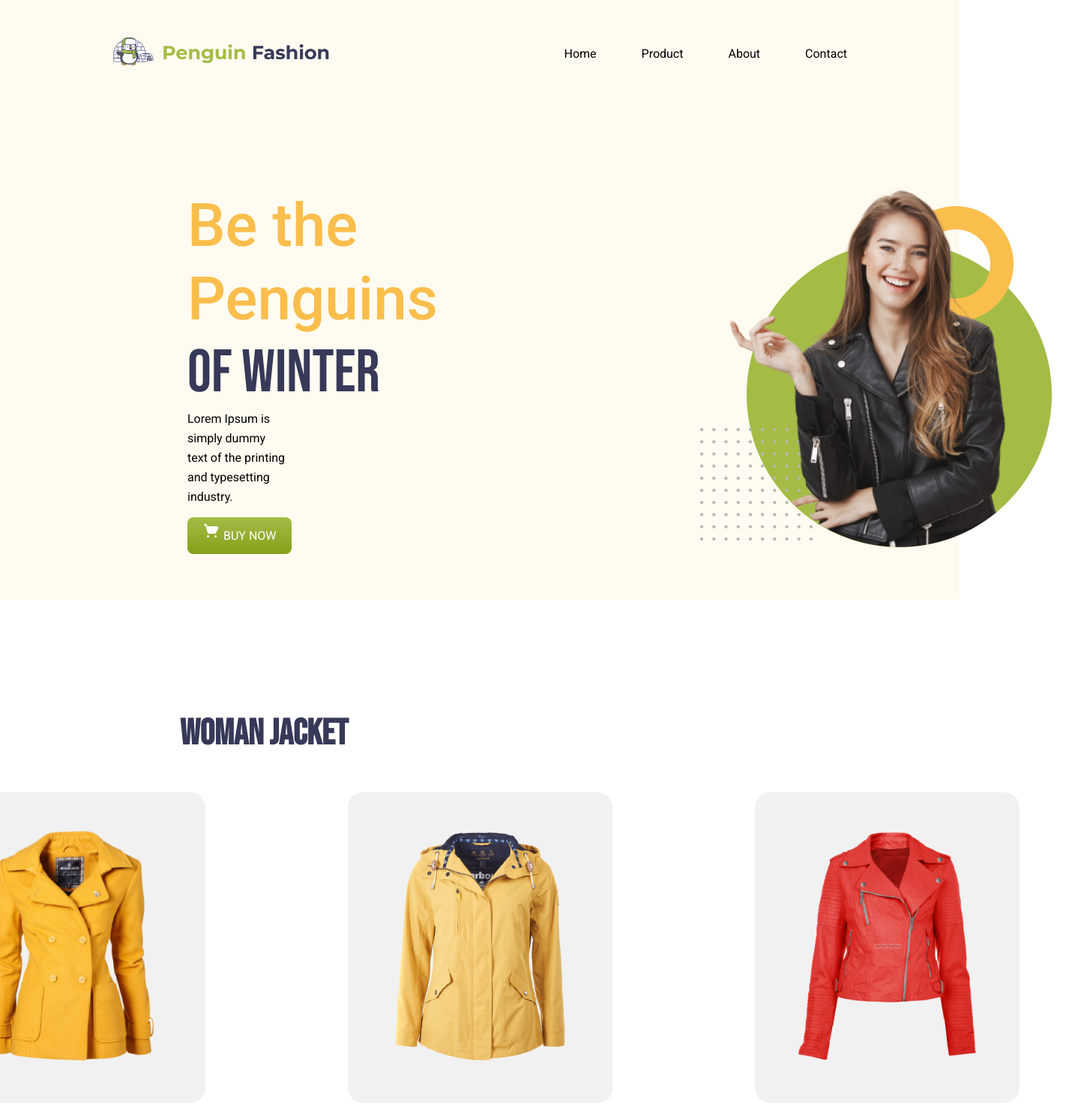
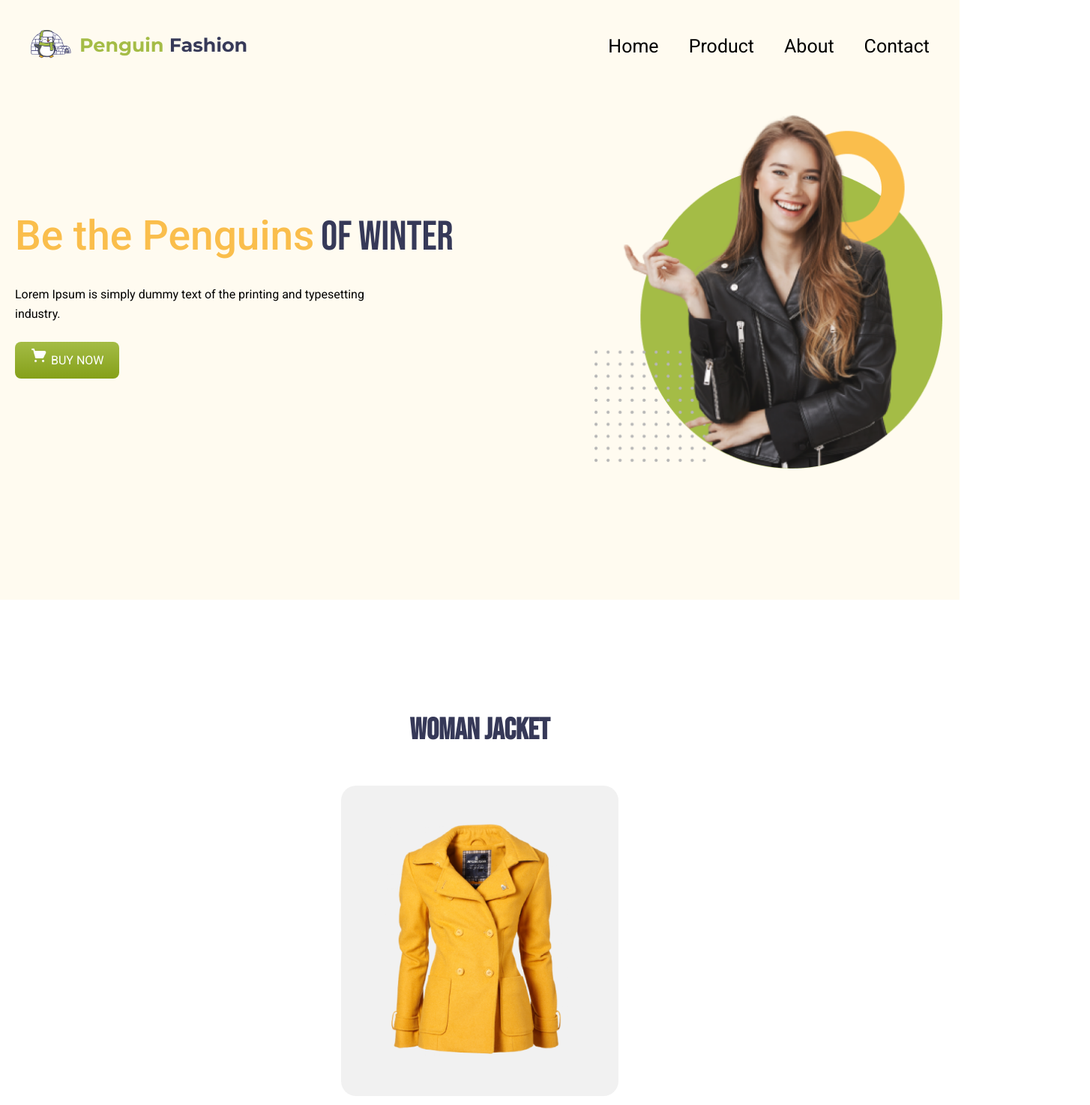
Before and after one commit to programming-hero10/Penguin-webstie, a plain HTML site: page index.html in a window 1280 px wide. Shown: the top 1474 px of the page at 75% size, 1454 px wide, since content can reach past the window. Drawn offline with Linux system fonts and the light colour scheme.

Commit message:
full responsive commit

```diff
--- a/style.css
+++ b/style.css
@@ -285,6 +285,41 @@ nav {
     }
   }
 }
-@media screen and (min-width: 1024px) and (max-width:1600px) {
-  nav
+@media screen and (min-width: 1024px) and (max-width: 1600px) {
+  nav {
+    gap: 100px;
+    padding: 40px;
+    & ul {
+      gap: 40px;
+      font-size: 25px;
+    }
+  }
+  .hero-container {
+    padding: 20px;
+    gap: 50px;
+    & .img img {
+      width: 100%;
+      height: 100%;
+    }
+    & h1 {
+      font-size: 55px;
+      margin-bottom: 30px;
+    }
+    & p {
+      margin-bottom: 30px;
+    }
+  }
+  .woman {
+    & h1 {
+      font-size: 40px;
+      margin-left: 0px;
+      text-align: center;
+    }
+    & .cards {
+      flex-direction: column;
+    }
+  }
+  .flex-box {
+    flex-direction: column;
+  }
 }
```
